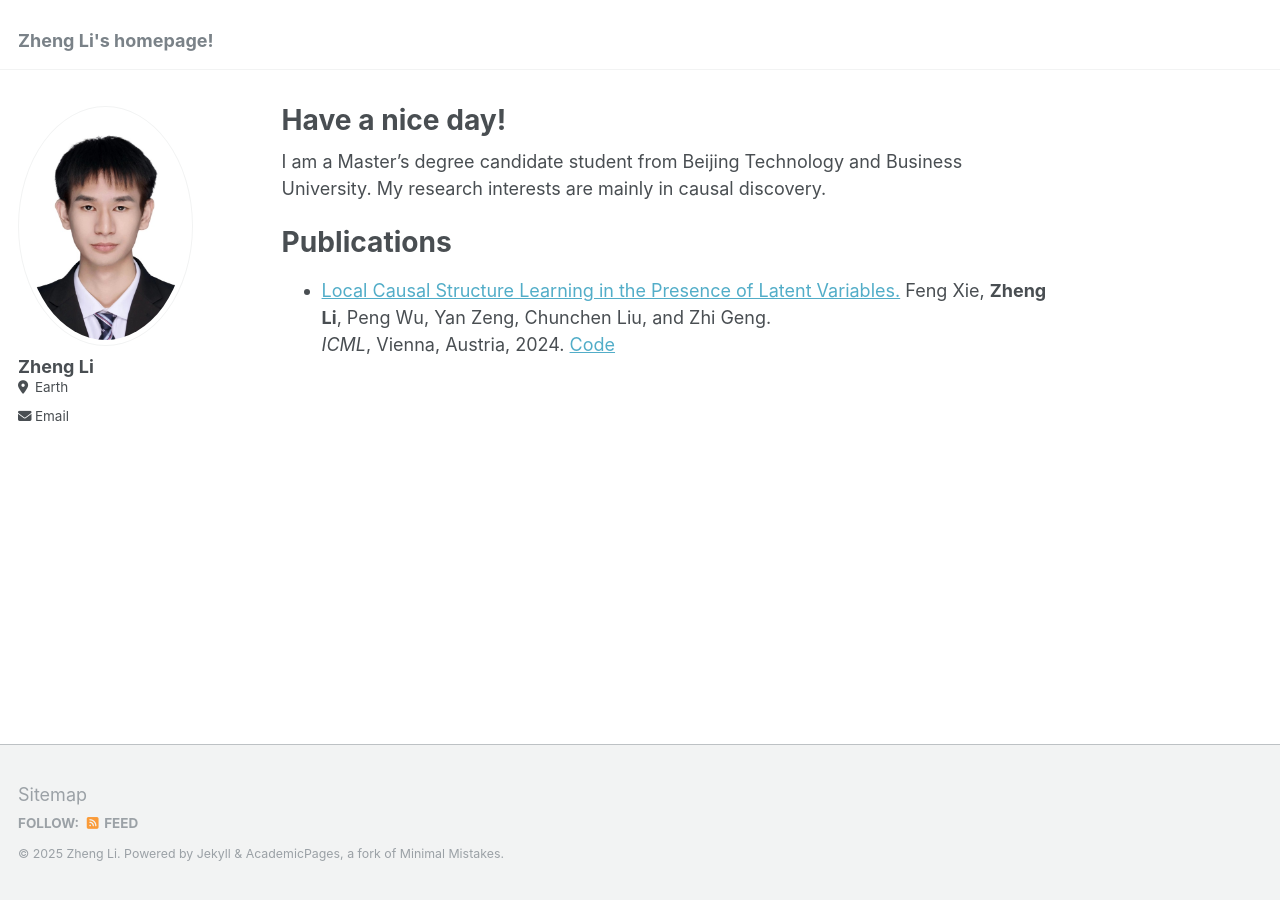
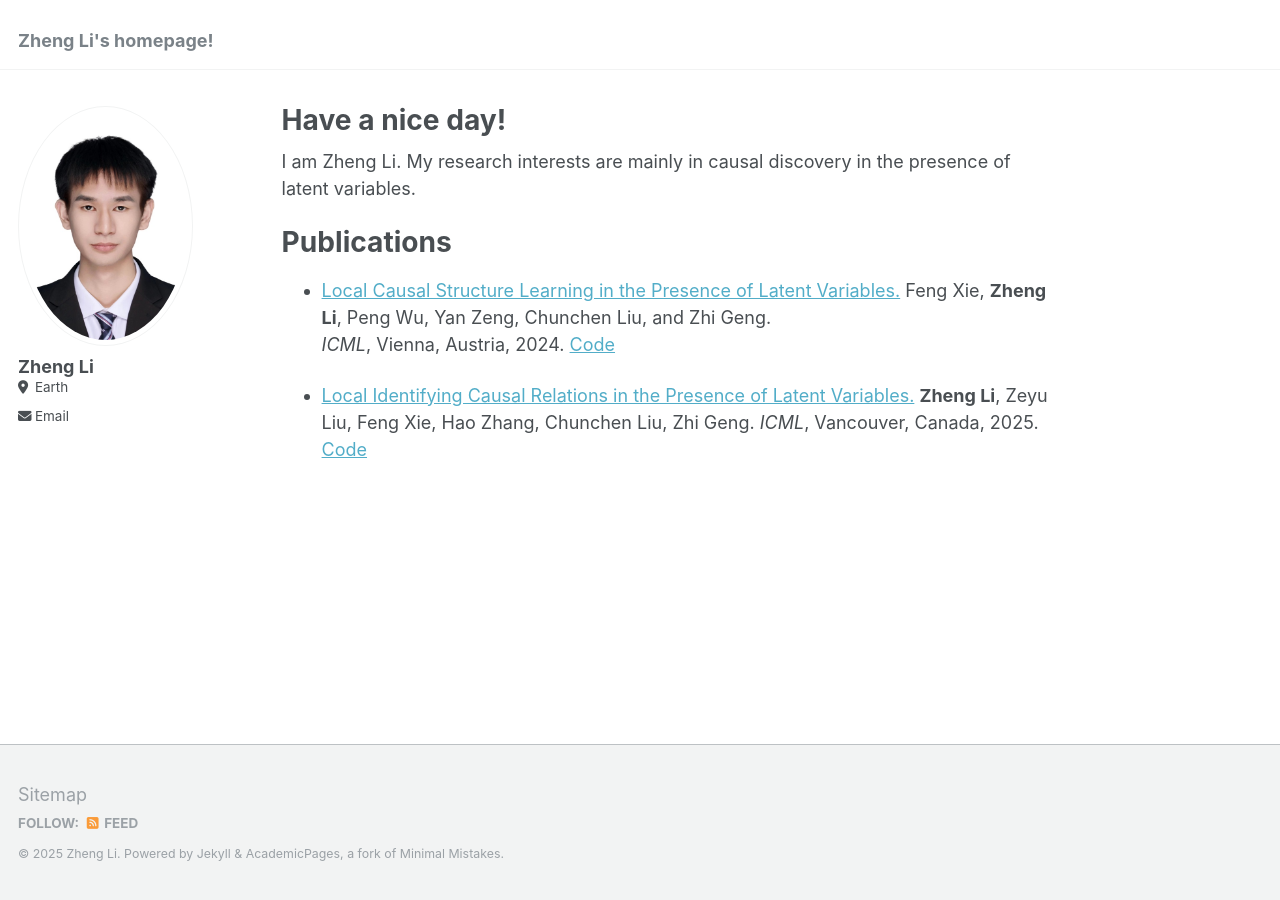
Before and after one commit to zhengli0060/zhengli0060.github.io, a Jekyll site: the page built from _pages/about.md, in a window 1280 px wide. Built offline with Jekyll 4.4.1, drawn with Linux system fonts in a browser that asks for light colours.

Commit message:
Update about.md

```diff
--- a/_pages/about.md
+++ b/_pages/about.md
@@ -7,10 +7,14 @@ redirect_from:
   - /about.html
 ---
 
-I am a Master's degree candidate student from Beijing Technology and Business University.
-My research interests are mainly in causal discovery.
+I am Zheng Li.
+My research interests are mainly in causal discovery in the presence of latent variables.
 
 # Publications
 * [Local Causal Structure Learning in the Presence of Latent Variables.](https://proceedings.mlr.press/v235/xie24f.html)
   Feng Xie, **Zheng Li**, Peng Wu, Yan Zeng, Chunchen Liu, and Zhi Geng.
   *ICML*, Vienna, Austria, 2024.   [Code](https://github.com/zhengli0060/MMB-by-MMB)
+
+* [Local Identifying Causal Relations in the Presence of Latent Variables.](https://openreview.net/pdf?id=O6q2BHK1BL)
+**Zheng Li**, Zeyu Liu, Feng Xie, Hao Zhang, Chunchen Liu, Zhi Geng.
+*ICML*, Vancouver, Canada, 2025.   [Code](https://github.com/zhengli0060/LocICR)
```
